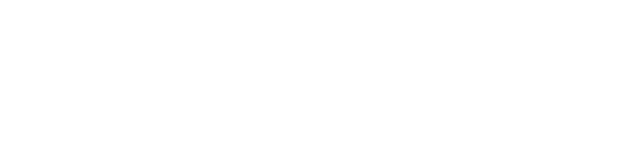
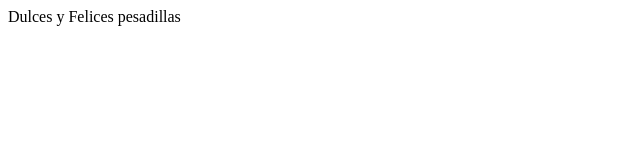
Before and after one commit to blas1337117/PrimerRepositorio, a plain HTML site: page index.html in a window 1280 px wide. Shown: the whole page, without its empty margins (0-640 px from the left). Drawn offline with Linux system fonts and the light colour scheme.

Commit message:
guarde todo?

```diff
--- a/index.html
+++ b/index.html
@@ -2,9 +2,9 @@
 <html>
   <head>
     <meta charset="utf-8">
-    <title></title>
+    <title>Logre subir esto?</title>
   </head>
   <body>
-
+Dulces y Felices pesadillas
   </body>
 </html>
```
